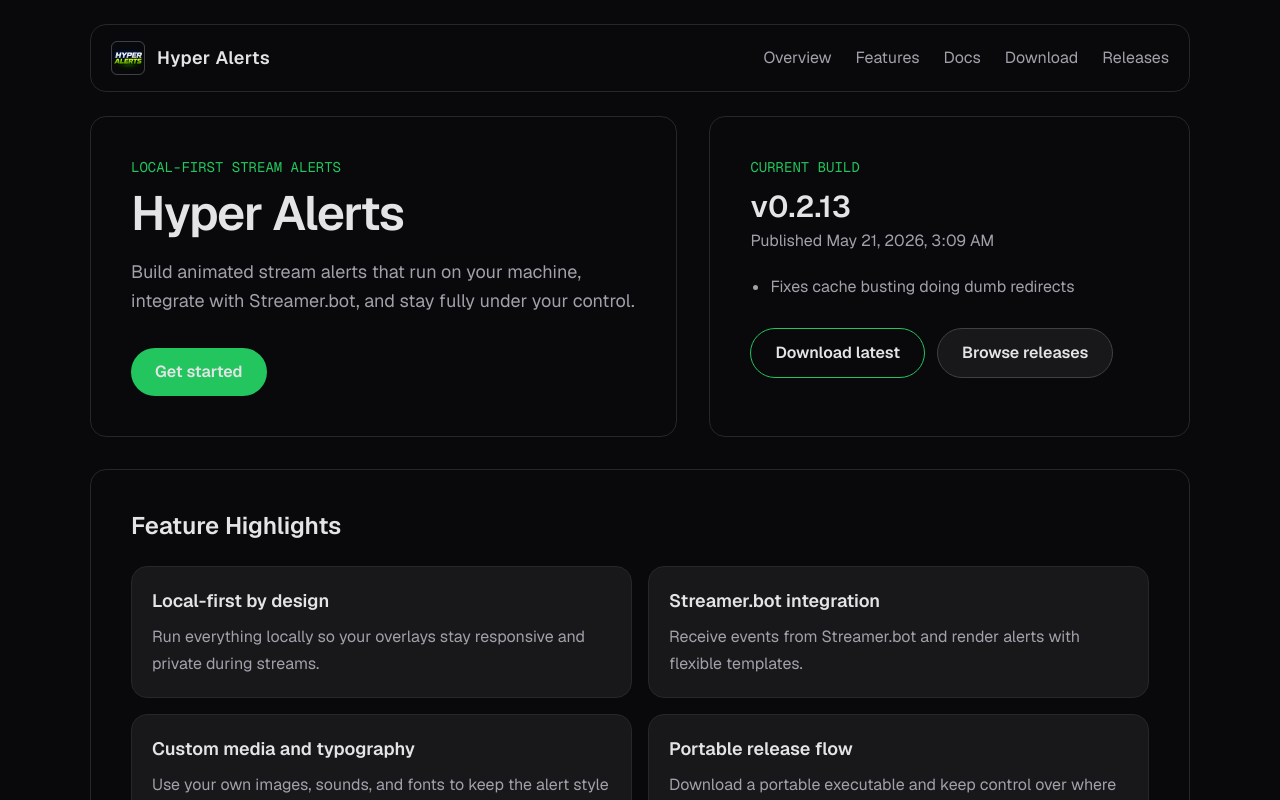
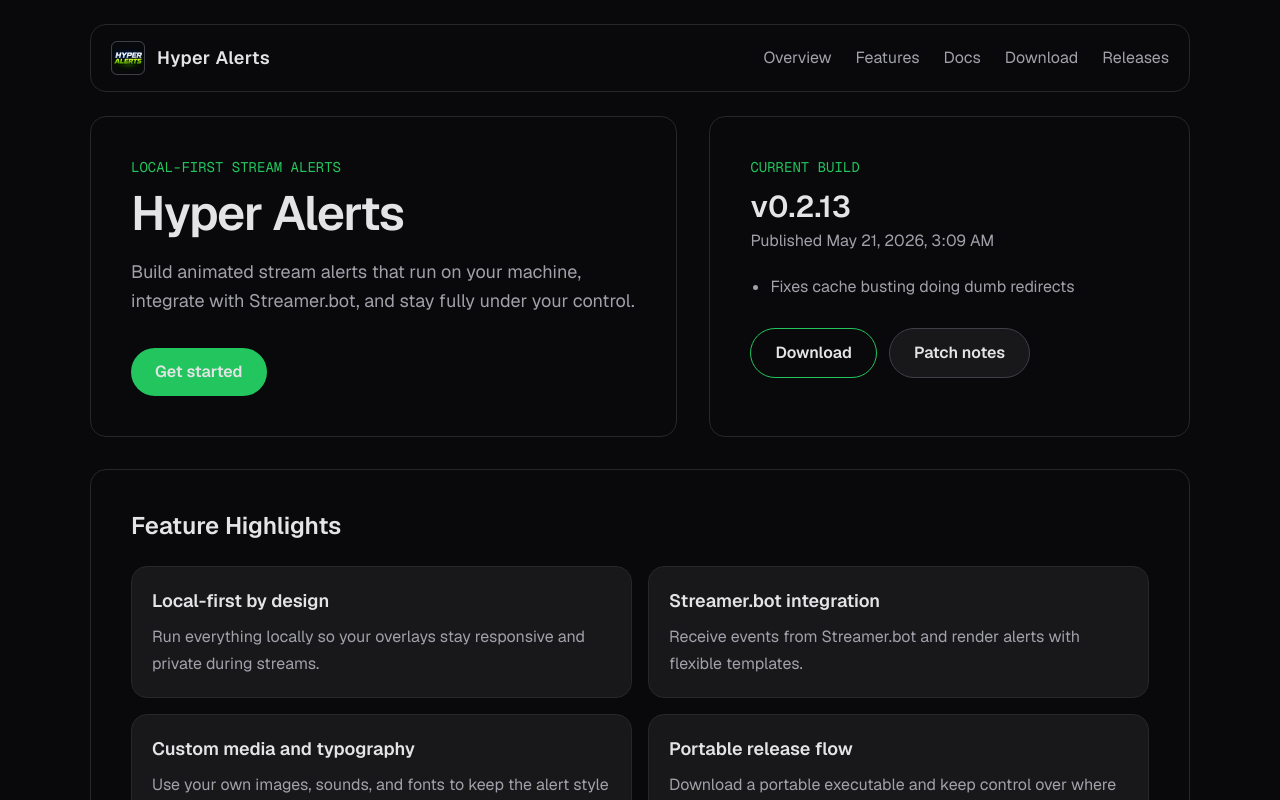
Before and after one commit to hyp3rstrike/hyperalerts, a Next.js app: page / in a window 1280 px wide. Shown: the top 800 px of the page. Built offline with nearby package versions, Linux system fonts and the light colour scheme; no server answers.

Commit message:
fix(home): link current build to patch notes

```diff
--- a/app/components/latest-release.tsx
+++ b/app/components/latest-release.tsx
@@ -48,6 +48,7 @@
     publishedAt: formattedDate,
     notes: data?.notes ?? "Loading release notes...",
     url: data?.windows.url ?? "#",
+    patchNotesUrl: data ? `${RELEASES_URL}/tag/v${encodeURIComponent(data.version)}` : RELEASES_URL,
   };
 }
 
@@ -66,12 +67,18 @@
       <div className="mt-7 flex flex-col gap-3 sm:flex-row">
         <CtaButton
           href={latestRelease.url}
-          label="Download latest"
+          label="Download"
           variant="ghost"
           className="border border-[var(--accent)]"
           disabled={latestRelease.loading}
         />
-        <CtaButton href={RELEASES_URL} label="Browse releases" external variant="secondary" />
+        <CtaButton
+          href={latestRelease.patchNotesUrl}
+          label="Patch notes"
+          external
+          variant="secondary"
+          disabled={latestRelease.loading}
+        />
       </div>
     </Panel>
   );
```
